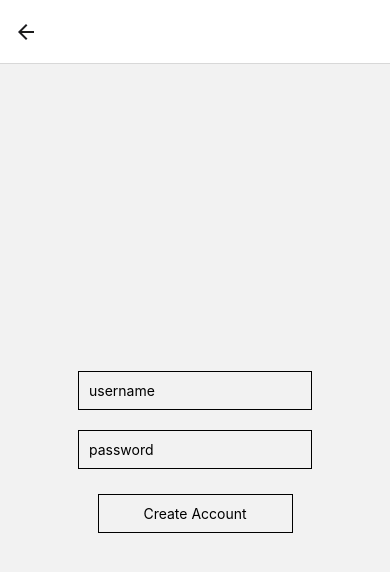
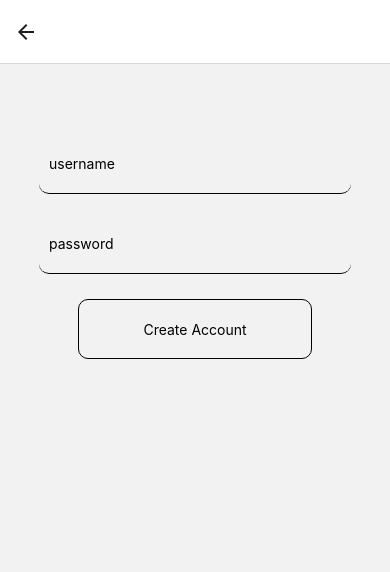
Before and after one commit to bibin-jaimon/2023-foodzone-react-native, a React Native app: screen /CreateAccount in a window 390 px wide. Shown: the top 572 px of the page. Built offline with nearby package versions, Linux system fonts and the light colour scheme.

Commit message:
Auth page changes

```diff
--- a/src/modules/authentication/view/create-account/create-account-view.tsx
+++ b/src/modules/authentication/view/create-account/create-account-view.tsx
@@ -1,18 +1,20 @@
-import { Pressable, Text, TextInput, View } from 'react-native';
+import { Pressable, StyleSheet, Text, TextInput, View } from 'react-native';
 
 const CreatAccount = (): JSX.Element => {
   return (
-    <View style={{ flex: 1, justifyContent: 'center', alignItems: 'center' }}>
+    <View style={styles.contanier}>
       <TextInput
         placeholder="username"
-        style={{ margin: 10, padding: 10, borderWidth: 1, width: '60%' }}
+        placeholderTextColor={'black'}
+        style={styles.textInput}
       />
       <TextInput
         placeholder="password"
-        style={{ margin: 10, padding: 10, borderWidth: 1, width: '60%' }}
+        placeholderTextColor={'black'}
+        style={styles.textInput}
       />
       <Pressable
-        style={{ margin: 15, padding: 10, borderWidth: 1, width: '50%' }}
+        style={styles.authButton}
         onPress={() => {
           console.log('auth success');
         }}>
@@ -22,4 +24,29 @@ const CreatAccount = (): JSX.Element => {
   );
 };
 
+const styles = StyleSheet.create({
+  contanier: {
+    flex: 1,
+    alignItems: 'center',
+    marginTop: 60
+  },
+  textInput: {
+    margin: 10,
+    padding: 10,
+    borderBottomWidth: 1,
+    width: '80%',
+    height: 60,
+    borderRadius: 10,
+  },
+  authButton: {
+    justifyContent: 'center',
+    borderRadius: 10,
+    margin: 15,
+    padding: 10,
+    borderWidth: 1,
+    height: 60,
+    width: '60%',
+  },
+});
+
 export { CreatAccount };
```
